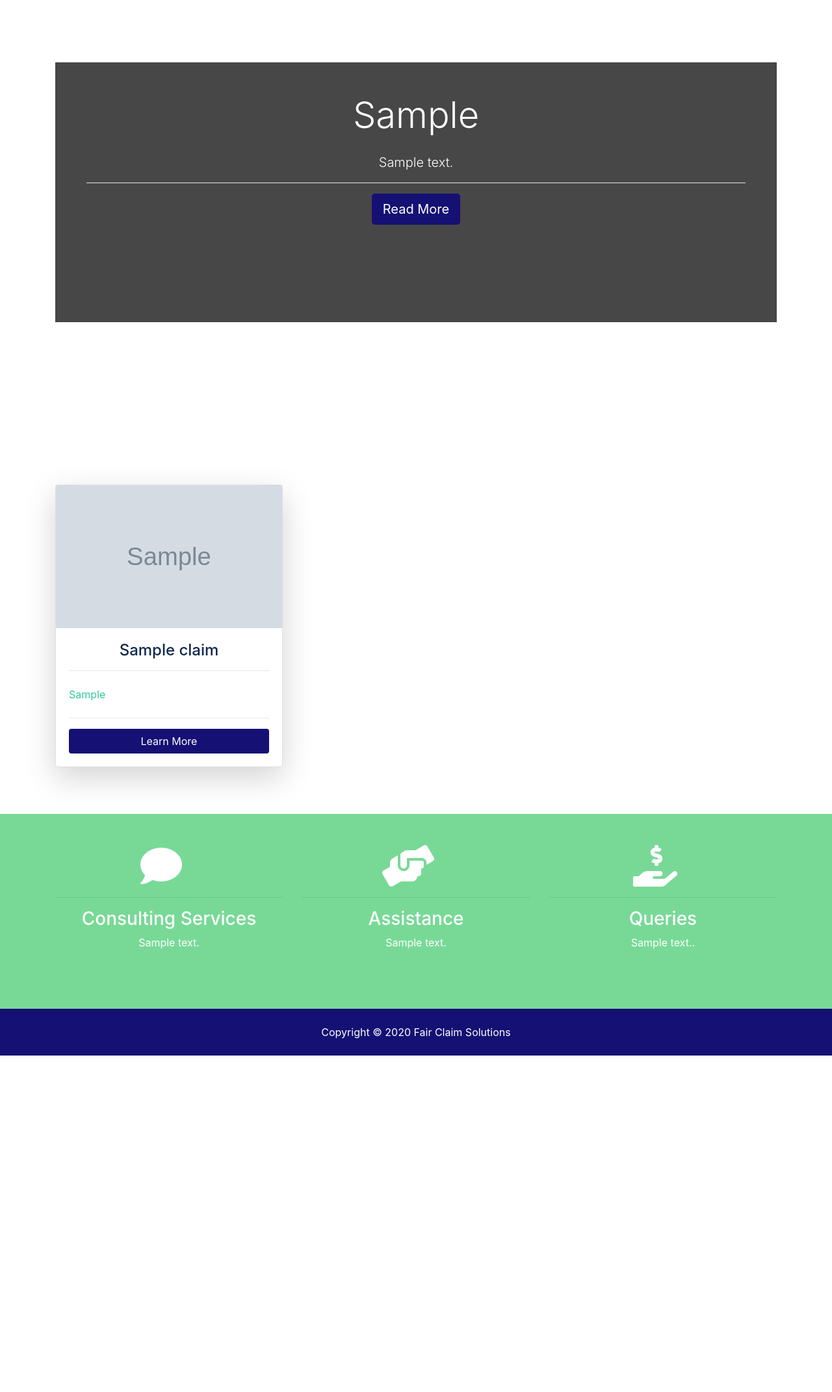
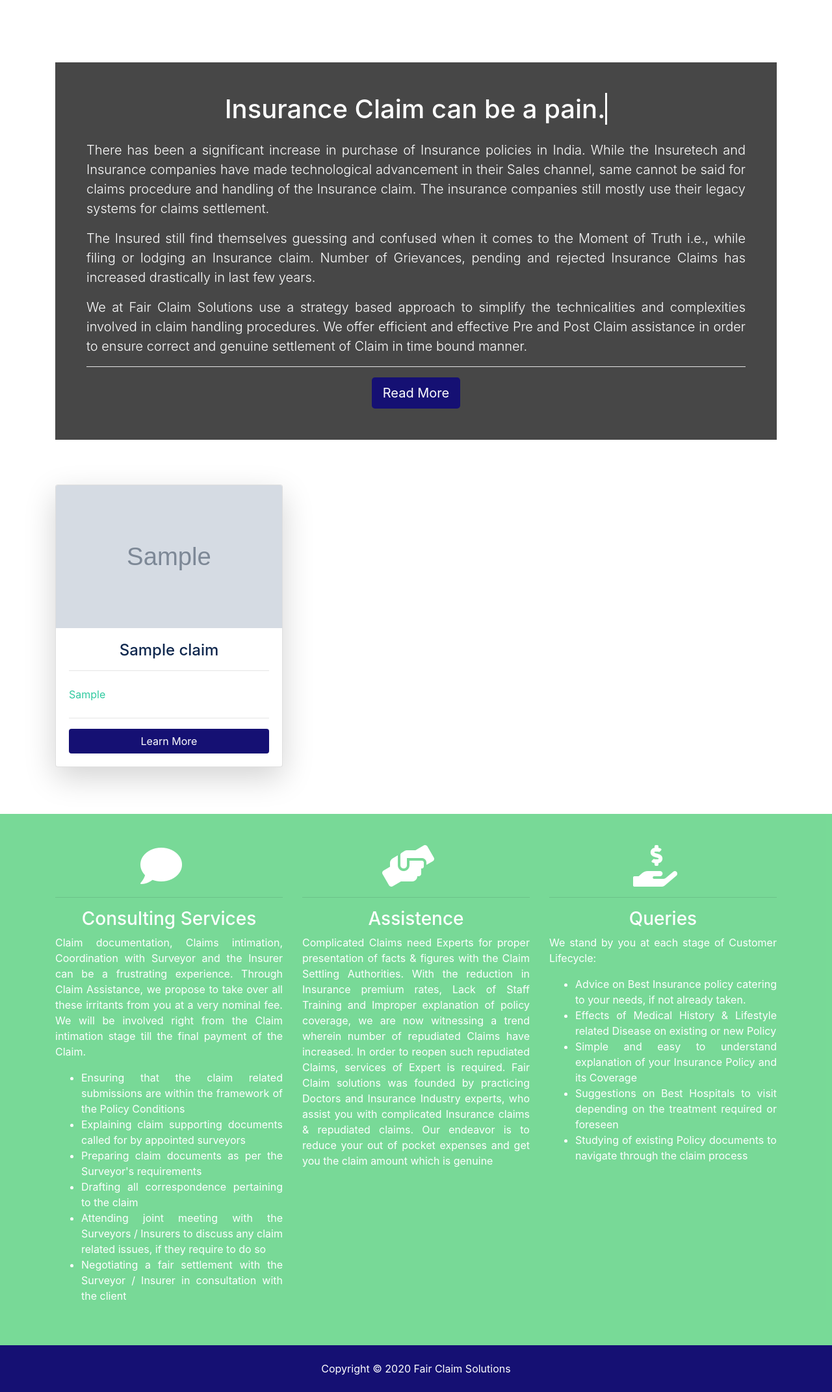
Before and after one commit to rafiyasir/fair_project, a Django app: page / in a window 1280 px wide. Shown: the part 162-2305 px from the top of the page at 65% size. Before the commit the page ends 1787 px from the top, so only its background shows below. Run offline with Django 3.2, Linux system fonts and the light colour scheme; tables that the repository leaves empty hold one stand-in row (values such as "Sample post"); grey boxes marked "Sample" are stand-in pictures; some libraries are stand-ins or nearby versions.

Commit message:
Change Home Page

```diff
--- a/fairclaim/static/css/style.css
+++ b/fairclaim/static/css/style.css
@@ -69,17 +69,56 @@ img {
 .listing-preview a {
   position: relative; }
 
+/* page transiton */
+#para-1 {
+  transform: translateX(-1800px);
+  animation: text1 2s forwards ease-in 4.5s;
+  text-align: justify;
+}
+
+#para-2 {
+  transform: translateX(-1800px);
+  animation: text2 2s forwards ease-in 5.5s;
+  text-align: justify;
+}
+
+#para-3 {
+  transform: translateX(-1800px);
+  animation: text3 2s forwards ease-in 6.5s;
+  text-align: justify;
+}
+
+@keyframes text1 {
+  to {
+    transform: translateX(0);
+  }
+}
+
+@keyframes text2 {
+  to {
+    transform: translateX(0);
+  }
+}
+
+@keyframes text3 {
+  to {
+    transform: translateX(0);
+  }
+}
+
 @media (max-width: 991px) {
   #showcase {
     padding-top: 4rem; }
     #showcase h1 {
       font-size: 40px; }
   .hide-md-down {
-    display: none; } }
+    display: none; }
+  }
 
 @media (max-width: 768px) {
   #showcase {
-    padding-top: 3rem; }
+    padding-top: 3rem;
+    min-height: 690px; }
     #showcase h1 {
       font-size: 40px; }
     #showcase p {
@@ -87,13 +126,25 @@ img {
   #top-bar {
     text-align: center; }
     #top-bar .social {
-      text-align: center !important; } }
+      text-align: center !important; }
+    }
 
 @media (max-width: 576px) {
   #showcase h1 {
     font-size: 30px; }
   #showcase-inner h1 {
-    font-size: 40px; } }
+    font-size: 40px; }
+  /* page transiton */
+#para-1 {
+  text-align: center;
+}
+  #para-2{
+    display: none;
+  }
+  #para-3{
+    display: none;
+  }
+  }
 
     /*custom */
     .bg-custom,.btn-custom{
@@ -116,3 +167,9 @@ a .breadcrumb{
 .link-color{
     color: #151073;
 }
+
+
+/* Cursor */
+.txt-type > .txt {
+  border-right: 0.2rem solid #fff;
+}
--- a/fairclaim/static/js/main.js
+++ b/fairclaim/static/js/main.js
@@ -4,3 +4,71 @@ document.querySelector('.year').innerHTML = date.getFullYear();
 setTimeout(function(){
     $('#messages').fadeOut('slow');
 }, 3000)
+
+//for type effect
+class TypeWriter {
+    constructor(txtElement, words, wait = 3000) {
+      this.txtElement = txtElement;
+      this.words = words;
+      this.txt = '';
+      this.wordIndex = 0;
+      this.wait = parseInt(wait, 10);
+      this.type();
+      this.isDeleting = false;
+    }
+
+    type() {
+      // Current index of word
+      const current = this.wordIndex % this.words.length;
+      // Get full text of current word
+      const fullTxt = this.words[current];
+
+      // Check if deleting
+      if(this.isDeleting) {
+        // Remove char
+        this.txt = fullTxt.substring(0, this.txt.length - 1);
+      } else {
+        // Add char
+        this.txt = fullTxt.substring(0, this.txt.length + 1);
+      }
+
+      // Insert txt into element
+      this.txtElement.innerHTML = `<span class="txt">${this.txt}</span>`;
+
+      // Initial Type Speed
+      let typeSpeed = 180;
+
+      if(this.isDeleting) {
+        typeSpeed /= 2;
+      }
+
+      // If word is complete
+      if(!this.isDeleting && this.txt === fullTxt) {
+        // Make pause at end
+        typeSpeed = this.wait;
+        // Set delete to true
+        this.isDeleting = true;
+      } else if(this.isDeleting && this.txt === '') {
+        this.isDeleting = false;
+        // Move to next word
+        this.wordIndex++;
+        // Pause before start typing
+        typeSpeed = 500;
+      }
+
+      setTimeout(() => this.type(), typeSpeed);
+    }
+  }
+
+
+  // Init On DOM Load
+  document.addEventListener('DOMContentLoaded', init);
+
+  // Init App
+  function init() {
+    const txtElement = document.querySelector('.txt-type');
+    const words = JSON.parse(txtElement.getAttribute('data-words'));
+    const wait = txtElement.getAttribute('data-wait');
+    // Init TypeWriter
+    new TypeWriter(txtElement, words, wait);
+  }
--- a/templates/pages/index.html
+++ b/templates/pages/index.html
@@ -10,10 +10,14 @@
     <div class="container text-center">
       <div class="home-search p-5">
         <div class="overlay p-5">
-          <h1 class="display-4 mb-4">
-            {{content.home_header}}
+          <h1 class="display-6 mb-4">
+            <span class="txt-type" data-wait="4000" data-words='["Insurance Claim can be a pain.", "We Work towards your Gain."]'></span>
           </h1>
-          <p class="lead">{{content.home_content}}</p>
+          <p class="lead" id="para-1">There has been a significant increase in purchase of Insurance policies in India. While the Insuretech and Insurance companies have made technological advancement in their Sales channel,  same cannot be said for claims procedure and handling of the Insurance claim. The insurance companies still mostly use their legacy systems for claims settlement. </p>
+
+          <p class="lead" id="para-2">The Insured still find themselves guessing and confused when it comes to the Moment of Truth i.e., while filing or lodging an Insurance claim. Number of Grievances, pending and rejected Insurance Claims has increased drastically in last few years.</p>
+
+          <p class="lead" id="para-3">We at Fair Claim Solutions use a strategy based approach to simplify the technicalities and complexities involved in claim handling procedures. We offer efficient and effective Pre and Post Claim assistance in order to ensure correct and genuine settlement of Claim in time bound manner.</p>
             <hr style="background-color: white">
             <a class="btn btn-custom btn-lg" href="{% url 'about' %}" role="button">Read More</a>
         </div>
@@ -66,19 +70,36 @@
         <div class="col-md-4">
               <i class="fas fa-comment fa-4x mr-4"></i>
               <hr>
-              <h3>Consulting Services</h3>{{content.consulting_content}}</p>
+              <h3>Consulting Services</h3>
+              <p style="text-align: justify;">Claim documentation, Claims intimation, Coordination with Surveyor and the Insurer can be a frustrating experience. Through Claim Assistance, we propose to take over all these irritants from you at a very nominal fee. We will be involved right from the Claim intimation stage till the final payment of the Claim.</p>
+              <ul style="text-align: justify;">
+                <li>Ensuring that the claim related submissions are within the framework of the Policy Conditions</li>
+                <li>Explaining claim supporting documents called for by appointed surveyors</li>
+                <li>Preparing claim documents as per the Surveyor's requirements</li>
+                <li>Drafting all correspondence pertaining to the claim</li>
+                <li>Attending joint meeting with the Surveyors / Insurers to discuss any claim related issues, if they
+                 require to do so</li>
+                <li>Negotiating a fair settlement with the Surveyor / Insurer in consultation with the client</li>
+              </ul>
             </div>
             <div class="col-md-4">
               <i class="fas fa-hands-helping fa-4x mr-4"></i>
               <hr>
-              <h3>Assistance</h3>
-              <p>{{content.assistance_content}}</p>
+              <h3>Assistence</h3>
+              <p style="text-align: justify;">Complicated Claims need Experts for proper presentation of facts & figures with the Claim Settling Authorities. With the reduction in Insurance premium rates, Lack of Staff Training and Improper explanation of policy coverage,  we are now witnessing a trend wherein number of repudiated Claims have increased. In order to reopen such repudiated Claims, services of Expert is required. Fair Claim solutions was founded by practicing Doctors and Insurance Industry experts, who assist you with complicated Insurance claims & repudiated claims. Our endeavor is to reduce your out of pocket expenses and get you the claim amount which is genuine</p>
             </div>
             <div class="col-md-4">
               <i class="fas fa-hand-holding-usd fa-4x mr-4"></i>
               <hr>
               <h3>Queries</h3>
-              <p>{{content.queries_content}}.</p>
+              <p style="text-align: justify;">We stand by you at each stage of Customer Lifecycle:</p>
+              <ul style="text-align: justify;">
+                <li>Advice on Best Insurance policy catering to your needs, if not already taken.</li>
+                <li>Effects of Medical History & Lifestyle related Disease on existing or new Policy</li>
+                <li>Simple and easy to understand explanation of your Insurance Policy and its Coverage</li>
+                <li>Suggestions on Best Hospitals to visit depending on the treatment required or foreseen</li>
+                <li>Studying of existing Policy documents to navigate through the claim process</li>
+              </ul>
             </div>
       </div>
     </div>
```
